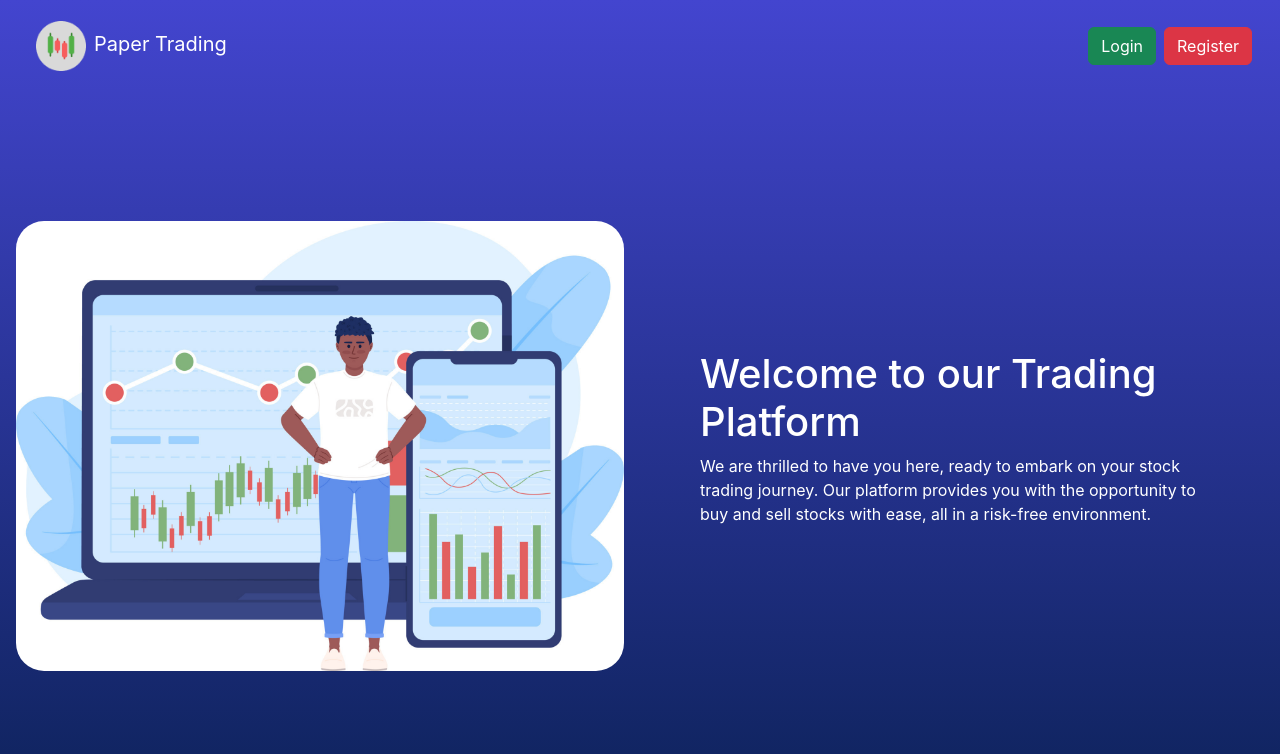
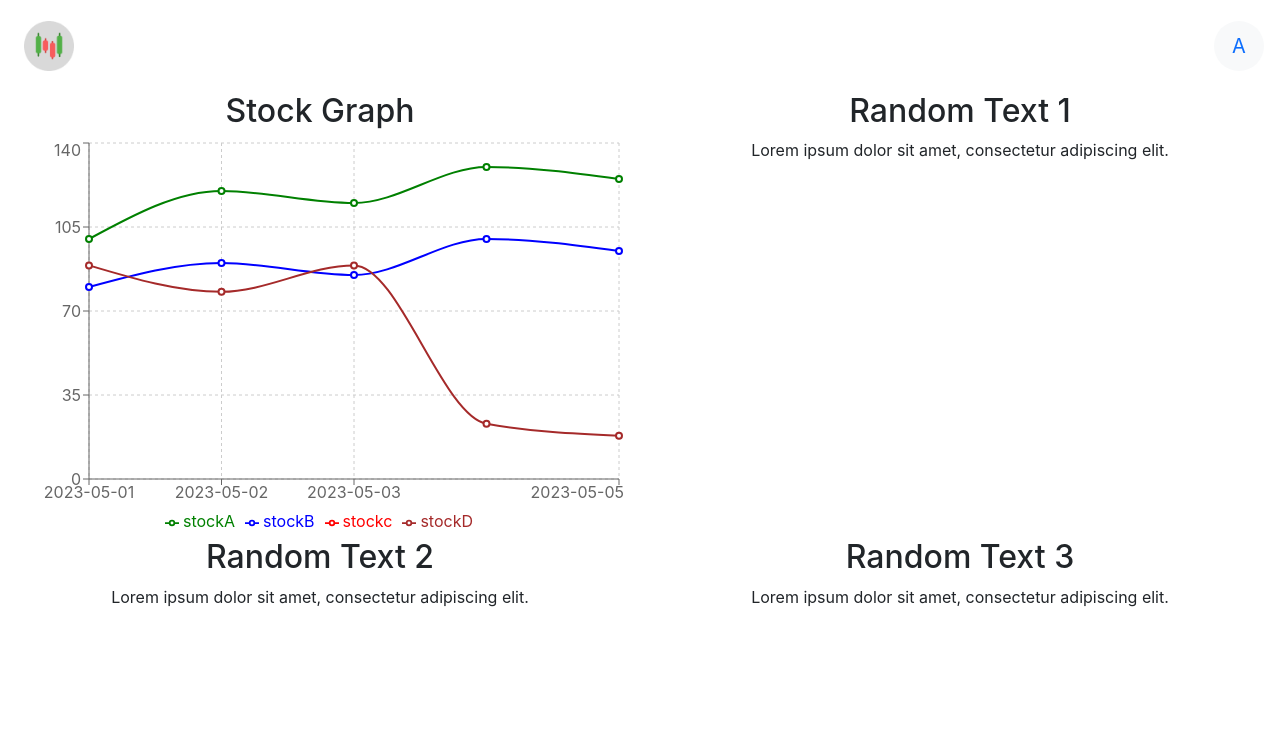
Before and after one commit to mishkatmustafid/paper-trading-website, a React (Create React App) app: page /dashboard in a window 1280 px wide. Shown: the top 754 px of the page. Built offline with nearby package versions, Linux system fonts and the light colour scheme.

Commit message:
setup routing and completed login and sign page, setup dashboard

```diff
--- a/package.json
+++ b/package.json
@@ -7,8 +7,11 @@
     "@testing-library/react": "^13.4.0",
     "@testing-library/user-event": "^13.5.0",
     "react": "^18.2.0",
+    "react-chartjs-2": "^5.2.0",
     "react-dom": "^18.2.0",
+    "react-router-dom": "^6.11.2",
     "react-scripts": "5.0.1",
+    "recharts": "^2.6.2",
     "web-vitals": "^2.1.4"
   },
   "scripts": {
--- a/src/App.js
+++ b/src/App.js
@@ -1,11 +1,22 @@
 import "./App.css";
+import { BrowserRouter, Route, Routes } from "react-router-dom";
 import LandingPage from "./views/landingPage/LandingPage";
+import Dashboard from "./views/dashboard/Dashboard";
+import SignupPage from "./views/auth/signupPage/SignupPage";
+import LoginPage from "./views/auth/loginPage/LoginPage";
 
 function App() {
   return (
-    <>
-      <LandingPage />
-    </>
+    <div className="App">
+      <BrowserRouter>
+        <Routes>
+          <Route path="/" element={<LandingPage />} exact />
+          <Route path="/login" element={<LoginPage />} />
+          <Route path="/register" element={<SignupPage />} />
+          <Route path="/dashboard" element={<Dashboard />} />
+        </Routes>
+      </BrowserRouter>
+    </div>
   );
 }
 
--- /dev/null
+++ b/src/components/Graph/Graph.jsx
@@ -0,0 +1,31 @@
+import React from 'react';
+import { LineChart, Line, XAxis, YAxis, CartesianGrid, Tooltip, Legend } from 'recharts';
+
+const Graph = () => {
+  // Dummy data for demonstration
+  const data = [
+    { date: '2023-05-01', stockA: 100, stockB: 80, stockC: 78, stockD:89 },
+    { date: '2023-05-02', stockA: 120, stockB: 90 , stockC: 56, stockD:78 },
+    { date: '2023-05-03', stockA: 115, stockB: 85 , stockC: 87, stockD:89 },
+    { date: '2023-05-04', stockA: 130, stockB: 100, stockC: 85, stockD:23  },
+    { date: '2023-05-05', stockA: 125, stockB: 95 , stockC: 56, stockD:18 },
+  ];
+
+  return (
+    <div className='container'>
+      <LineChart width={600} height={400} data={data}>
+        <CartesianGrid strokeDasharray="3 3" />
+        <XAxis dataKey="date" />
+        <YAxis />
+        <Tooltip />
+        <Legend />
+        <Line type="monotone" dataKey="stockA" stroke="green" strokeWidth={2} />
+        <Line type="monotone" dataKey="stockB" stroke="blue" strokeWidth={2} />
+        <Line type="monotone" dataKey="stockc" stroke="red" strokeWidth={2} />
+        <Line type="monotone" dataKey="stockD" stroke="brown" strokeWidth={2} />
+      </LineChart>
+    </div>
+  );
+};
+
+export default Graph;
--- a/src/components/navbar/Navbar.jsx
+++ b/src/components/navbar/Navbar.jsx
@@ -1,5 +1,6 @@
 import React from "react";
 import ButtonClick from "../buttonClick/ButtonClick";
+import { Link } from "react-router-dom";
 
 const Navbar = () => {
   return (
@@ -15,12 +16,16 @@ const Navbar = () => {
       </div>
       <div className="navbar-collapse justify-content-end">
         <ul className="navbar-nav">
+          <Link to="/login">
             <li className="nav-item">
               <ButtonClick className="btn btn-success mx-2" title="Login" />
             </li>
+          </Link>
+          <Link to="/register">
             <li className="nav-item">
               <ButtonClick className="btn btn-danger" title="Register" />
             </li>
+          </Link>
         </ul>
       </div>
     </nav>
--- /dev/null
+++ b/src/views/auth/loginPage/LoginPage.css
@@ -0,0 +1,3 @@
+.custom-background{
+    background: var(--custom-background-color);
+}
--- a/src/views/auth/loginPage/LoginPage.jsx
+++ b/src/views/auth/loginPage/LoginPage.jsx
@@ -1,17 +1,24 @@
 import React from "react";
 import ButtonClick from "../../../components/buttonClick/ButtonClick";
+import { Link, useNavigate } from "react-router-dom";
+import "./LoginPage.css"
 
 const LoginPage = () => {
+  let navigate = useNavigate();
+  const handleSubmit = () =>{
+      navigate("/dashboard")
+
+  }
   return (
-    <div className="container-fluid  vh-100 d-flex align-items-center justify-content-center bg-light">
+    <div className="container-fluid  vh-100 d-flex align-items-center justify-content-center custom-background">
       <div
         style={{ border: "none" }}
         className="card bg-transparent border-none p-5"
       >
-        <h2 className="mb-5 text-center ">Log IN</h2>
-        <form>
+        <h2 className="mb-5 text-center text-light">Log IN</h2>
+        <form onSubmit={handleSubmit}>
           <div className="form-group mb-3">
-            <label className="my-1 fs-5 font-weight-bold">Email:</label>
+            <label className="my-1 fs-5 text-light font-weight-bold">Email:</label>
             <input
               type="email"
               className="form-control form-control-lg"
@@ -19,17 +26,27 @@ const LoginPage = () => {
             />
           </div>
           <div className="form-group mb-4">
-            <label className="my-1 fs-5 font-weight-bold">Password:</label>
+            <label className="my-1 text-light fs-5 font-weight-bold">Password:</label>
             <input
               type="password"
               className="form-control form-control-lg"
               placeholder="Enter your password"
             />
           </div>
-          <ButtonClick title="Sign In" type="submit" className="btn btn-primary btn-block"/>
+          <div className="d-grid">
+
+          <ButtonClick
+            title="Sign In"
+            type="submit"
+            className="btn btn-success btn-lg btn-block text-color-light"
+          />
+          </div>
         </form>
-        <p className="mt-4 text-center">
-          New to paper trading? <a href="#">Register</a>
+        <p className="mt-4 text-center text-monospace text-light">
+          New to paper trading?{" "}
+          <Link to="/register">
+            <a className="text-success text-decoration-none ">Register</a>
+          </Link>
         </p>
       </div>
     </div>
--- /dev/null
+++ b/src/views/auth/signupPage/SignupPage.css
@@ -0,0 +1,3 @@
+.custom-background{
+    background: var(--custom-background-color);
+}
--- a/src/views/auth/signupPage/SignupPage.jsx
+++ b/src/views/auth/signupPage/SignupPage.jsx
@@ -1,17 +1,21 @@
 import React from "react";
 import ButtonClick from "../../../components/buttonClick/ButtonClick";
+import { Link } from "react-router-dom";
+import "./SignupPage.css"
 
 const SignupPage = () => {
   return (
-    <div className="container-fluid  vh-100 d-flex align-items-center justify-content-center bg-light">
+    <div className="container-fluid  vh-100 d-flex align-items-center justify-content-center custom-background">
       <div
         style={{ border: "none" }}
         className="card bg-transparent border-none p-4"
       >
-        <h2 className="mb-3 text-center ">Register</h2>
+        <h2 className="mb-3 text-center text-white ">Register</h2>
         <form>
           <div className="form-group mb-2">
-            <label className="my-1 fs-5 font-weight-bold">Email:</label>
+            <label className="my-1 fs-5 text-light font-weight-bold">
+              Email:
+            </label>
             <input
               type="email"
               className="form-control form-control-lg"
@@ -19,23 +23,27 @@ const SignupPage = () => {
             />
           </div>
           <div className="form-group mb-3">
-            <label className="my-1 fs-5 font-weight-bold">Username:</label>
+            <label className="my-1 text-light fs-5 font-weight-bold">
+              Username:
+            </label>
+            <input
+              type="text"
+              className="form-control form-control-lg"
+              placeholder="Enter your password"
+            />
+          </div>
+          <div className="form-group mb-3">
+            <label className="my-1 text-light fs-5 font-weight-bold">
+              Password:
+            </label>
             <input
               type="password"
               className="form-control form-control-lg"
               placeholder="Enter your password"
             />
           </div>
-          <div className="form-group mb-3">
-            <label className="my-1 fs-5 font-weight-bold">Password:</label>
-            <input
-              type="password"
-              className="form-control form-control-lg"
-              placeholder="Enter your password"
-            />
-          </div>
-          <div className="form-group mb-3">
-            <label className="my-1 fs-5 font-weight-bold">
+          <div className="form-group  mb-4">
+            <label className="my-1 text-light fs-5 font-weight-bold">
               Confirm Password:
             </label>
             <input
@@ -44,15 +52,19 @@ const SignupPage = () => {
               placeholder="confirm password"
             />
           </div>
-
-          <ButtonClick
-            title="Register"
-            type="submit"
-            className="btn btn-primary btn-block"
-          />
+          <div className="d-grid">
+            <ButtonClick
+              title="Register"
+              type="submit"
+              className="btn btn-success btn-lg btn-block"
+            />
+          </div>
         </form>
-        <p className="mt-4 text-center">
-          Already a Member? <a href="#">Login</a>
+        <p className="mt-4 text-light text-monospace text-center ">
+          Already a Member ?{"   "}
+          <Link to="/login">
+            <a className="text-success text-decoration-none p-1">Login</a>
+          </Link>
         </p>
       </div>
     </div>
--- a/src/views/dashboard/Dashboard.jsx
+++ b/src/views/dashboard/Dashboard.jsx
@@ -1,10 +1,65 @@
 import React from 'react'
+import ButtonClick from '../../components/buttonClick/ButtonClick'
+import Graph from '../../components/Graph/Graph'
 
 const Dashboard = () => {
   return (
-    <div>
+    <div className='vh-100'>
+    {/* Navbar */}
+    <nav className="navbar p-3 navbar-expand-lg navbar-dark">
+      <div className="navbar-brand">
+        <img
+          src={require("../../assets/trade_logo.png")}
+          alt=""
+          className="mx-2"
+          style={{ height: "50px" }}
+        />
+        Paper Trading
+      </div>
+      <div className="navbar-collapse  justify-content-end">
+      <div className="rounded-circle d-flex justify-content-center align-items-center bg-light" style={{ width: '50px', height: '50px' }}>
+      <span className="text-primary" style={{ fontSize: '20px' }}>A</span>
+    </div>
+      </div>
+    </nav>
+    {/* Main Content */}
+    <div className="container-fluid">
+      <div className="row vh-50">
+        <div className="col-md-6">
+          {/* Box 1 - Stock Graph */}
+          <div className="box">
+          <h2>Stock Graph</h2>
+            {/* Add your stock graph component here */}
+            <Graph />
 
+          </div>
+        </div>
+        <div className="col-md-6">
+          {/* Box 2 - Random Text */}
+          <div className="box">
+            <h2>Random Text 1</h2>
+            <p>Lorem ipsum dolor sit amet, consectetur adipiscing elit.</p>
+          </div>
+        </div>
+      </div>
+      <div className="row vh-50">
+        <div className="col-md-6">
+          {/* Box 3 - Random Text */}
+          <div className="box">
+            <h2>Random Text 2</h2>
+            <p>Lorem ipsum dolor sit amet, consectetur adipiscing elit.</p>
+          </div>
+        </div>
+        <div className="col-md-6">
+          {/* Box 4 - Random Text */}
+          <div className="box">
+            <h2>Random Text 3</h2>
+            <p>Lorem ipsum dolor sit amet, consectetur adipiscing elit.</p>
+          </div>
+        </div>
+      </div>
     </div>
+  </div>
   )
 }
 
```
Also changed, not shown: src/setupTests.js (deleted, +0 -5 lines), 1 other file (tests, documents, lock files or other folders). Lines whose indentation alone changed are shown as unchanged.
